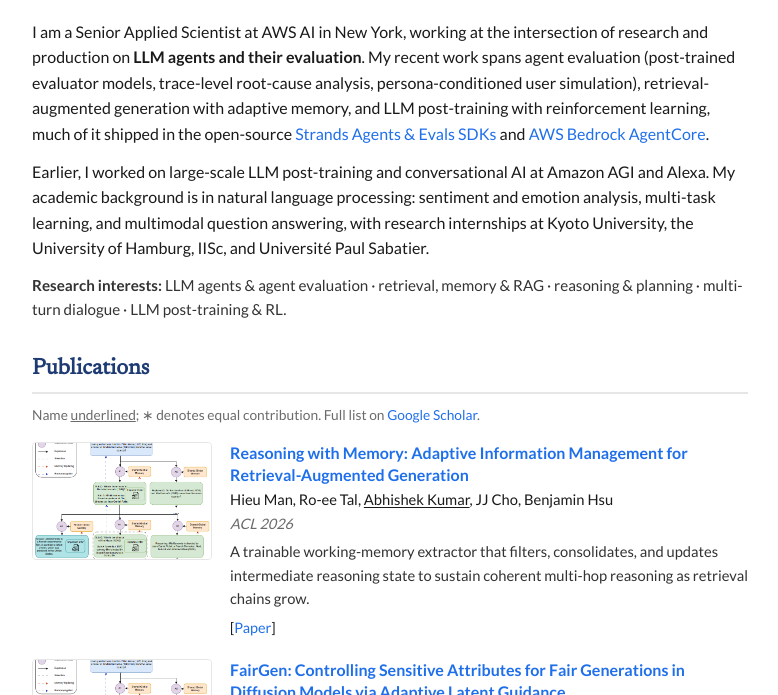
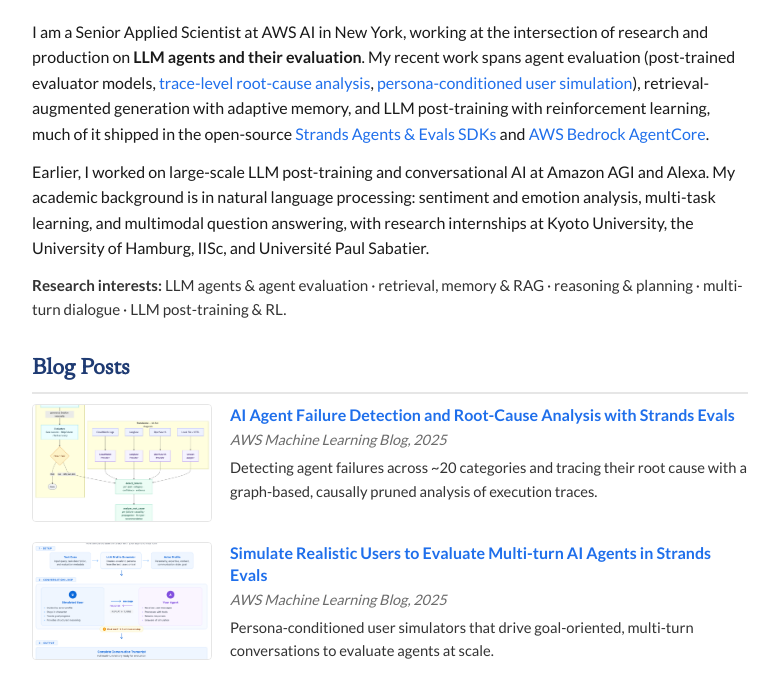
Before and after one commit to iyamabhishek/iyamabhishek.github.io, a plain HTML site: page index.html in a window 1280 px wide. Shown: the part 345-1040 px from the top of the page, without its empty margins (250-1028 px from the left). Drawn offline with Linux system fonts and the light colour scheme.

Commit message:
Add Blog Posts section; hyperlink RCA/user-simulation docs in bio

```diff
--- a/index.html
+++ b/index.html
@@ -31,8 +31,10 @@
     <p>
       I am a Senior Applied Scientist at AWS AI in New York, working at the intersection of
       research and production on <strong>LLM agents and their evaluation</strong>. My recent work
-      spans agent evaluation (post-trained evaluator models, trace-level root-cause analysis, persona-conditioned
-      user simulation), retrieval-augmented generation with adaptive memory, and LLM post-training
+      spans agent evaluation (post-trained evaluator models,
+      <a href="https://strandsagents.com/docs/user-guide/evals-sdk/detectors/root_cause_analysis/">trace-level root-cause analysis</a>,
+      <a href="https://strandsagents.com/docs/user-guide/evals-sdk/simulators/user_simulation/">persona-conditioned user simulation</a>),
+      retrieval-augmented generation with adaptive memory, and LLM post-training
       with reinforcement learning, much of it shipped in the open-source
       <a href="https://strandsagents.com/">Strands Agents &amp; Evals SDKs</a> and
       <a href="https://aws.amazon.com/bedrock/agentcore/">AWS Bedrock AgentCore</a>.
@@ -48,6 +50,27 @@
       retrieval, memory &amp; RAG &middot; reasoning &amp; planning &middot;
       multi-turn dialogue &middot; LLM post-training &amp; RL.
     </p>
+  </section>
+
+  <!-- ===== BLOG POSTS ===== -->
+  <section>
+    <h2>Blog Posts</h2>
+    <div class="pub">
+      <img src="assets/blogs/rca.png" alt="AI Agent Failure Detection and Root-Cause Analysis with Strands Evals">
+      <div class="pub-body">
+        <a class="pub-title" href="https://aws.amazon.com/blogs/machine-learning/ai-agent-failure-detection-and-root-cause-analysis-with-strands-evals/">AI Agent Failure Detection and Root-Cause Analysis with Strands Evals</a>
+        <div class="venue">AWS Machine Learning Blog, 2025</div>
+        <div class="summary">Detecting agent failures across ~20 categories and tracing their root cause with a graph-based, causally pruned analysis of execution traces.</div>
+      </div>
+    </div>
+    <div class="pub">
+      <img src="assets/blogs/user_sim.png" alt="Simulate Realistic Users to Evaluate Multi-turn AI Agents in Strands Evals">
+      <div class="pub-body">
+        <a class="pub-title" href="https://aws.amazon.com/blogs/machine-learning/simulate-realistic-users-to-evaluate-multi-turn-ai-agents-in-strands-evals/">Simulate Realistic Users to Evaluate Multi-turn AI Agents in Strands Evals</a>
+        <div class="venue">AWS Machine Learning Blog, 2025</div>
+        <div class="summary">Persona-conditioned user simulators that drive goal-oriented, multi-turn conversations to evaluate agents at scale.</div>
+      </div>
+    </div>
   </section>
 
   <!-- ===== PUBLICATIONS ===== -->
```
Also changed, not shown: assets/blogs/rca.png (added), assets/blogs/user_sim.png (added).
